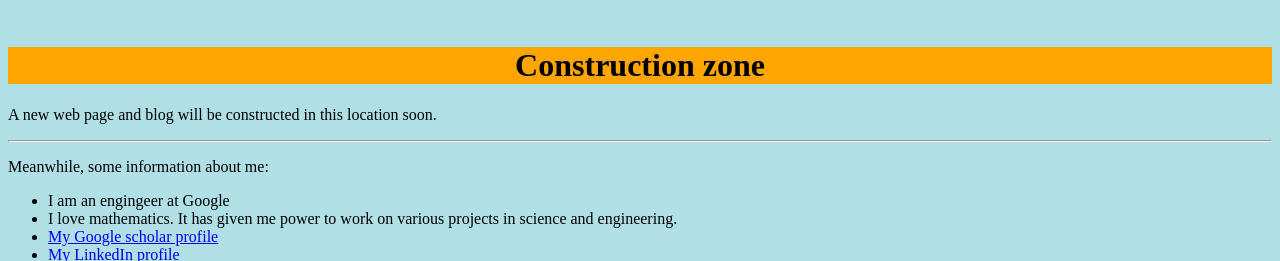
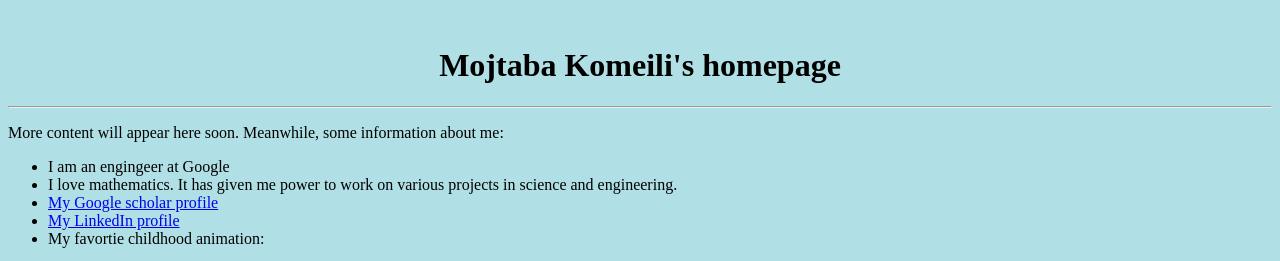
Before and after one commit to mojtaba-komeili/mojtaba-komeili.github.io, a plain HTML site: page index.html in a window 1280 px wide. Shown: the top 261 px of the page. Drawn offline with Linux system fonts and the light colour scheme.

Commit message:
Removed the 'Cosntruction zone' terms.

```diff
--- a/index.html
+++ b/index.html
@@ -7,13 +7,11 @@
 
 <br>
 <center>
-<h1 style="background-color:Orange;">Construction zone</h1>
+<h1>Mojtaba Komeili's homepage</h1>
 </center>
 
-<p>A new web page and blog will be constructed in this location soon.</p>
 <hr>
-
-<p>Meanwhile, some information about me:
+<p>More content will appear here soon. Meanwhile, some information about me:
 <ul>
 <li>I am an engingeer at Google</li>
 <li>I love mathematics.
```
